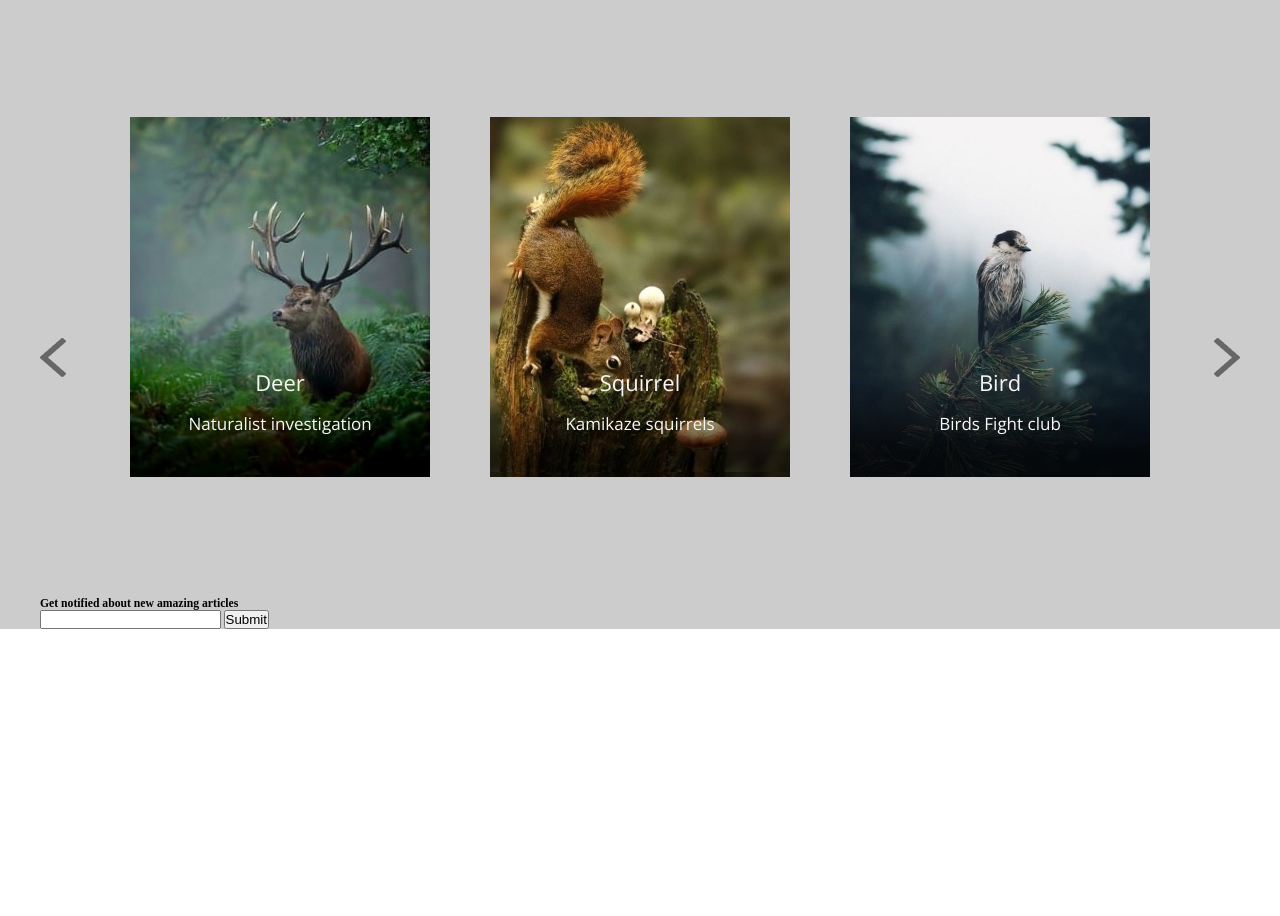
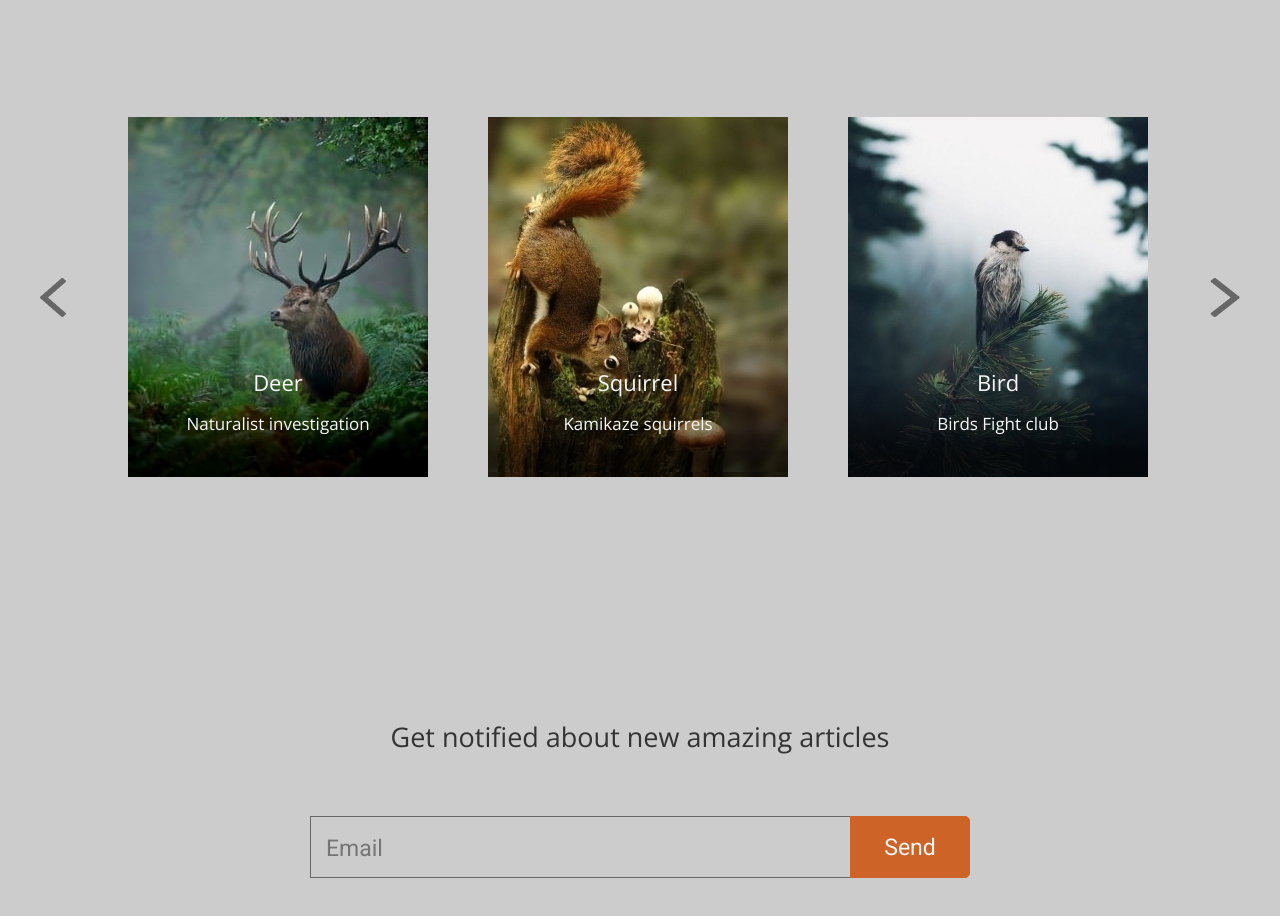
Before and after one commit to umidullo/rs-school, a plain HTML site: page wildlife/index.html in a window 1280 px wide. Shown: the part 1030-1946 px from the top of the page. Before the commit the page ends 1659 px from the top, so only its background shows below. Drawn offline with nearby package versions, Linux system fonts and the light colour scheme.

Commit message:
feat: finish main page

```diff
--- a/wildlife/assets/sass/_main.scss
+++ b/wildlife/assets/sass/_main.scss
@@ -20,6 +20,7 @@ main {
   display: flex;
   align-items: center;
   justify-content: space-between;
+  padding-bottom: 24rem;
 }
 
 .deer {
@@ -40,7 +41,6 @@ main {
   justify-content: space-between;
   width: 100%;
   max-width: 102rem;
-  padding-bottom: 12rem;
 }
 
 .slider__img {
@@ -51,8 +51,12 @@ main {
   flex-direction: column;
 }
 
-.arrow_right {
-  transform: rotate(180deg);
+.arrow {
+  &:hover {
+    cursor: pointer;
+    transform: scale(1.1);
+    transition: all 0.4s;
+  }
 }
 
 .h-4-light {
@@ -65,3 +69,57 @@ main {
   @include small-light();
   text-align: center;
 }
+
+.form {
+  display: flex;
+  align-items: center;
+  flex-direction: column;
+  padding-bottom: 24rem;
+}
+
+.form__heading {
+  @include h-3-dark;
+  margin-bottom: 5.9rem;
+}
+
+.form__form {
+  display: flex;
+  align-items: center;
+}
+
+.form__email {
+  height: 6.2rem;
+  width: 54rem;
+  background-color: #ccc;
+  @include regular-UI();
+  border: 1px solid #666;
+  border-right: 0px;
+  padding-left: 1.5rem;
+  padding-top: 2px;
+}
+
+.form__submit {
+  height: 6.2rem;
+  width: 12rem;
+  background: $orange-main;
+  border: 1px solid $orange-main;
+  border-radius: 0px 5px 5px 0px;
+  cursor: pointer;
+
+  @include regular-UI();
+
+  &:hover {
+    background: $orange-light;
+    border: 1px solid $orange-light;
+  }
+
+  &:active {
+    background: $orange-dark;
+    border: 1px solid $orange-dark;
+    outline: none;
+  }
+
+  &:focus {
+    outline: none;
+  }
+}
--- a/wildlife/assets/sass/_mixin.scss
+++ b/wildlife/assets/sass/_mixin.scss
@@ -77,7 +77,6 @@
   @include roboto();
   font-size: 2.3rem;
   line-height: 2.7rem;
-  text-align: center;
 
   color: $font-light;
 }
--- a/wildlife/index.html
+++ b/wildlife/index.html
@@ -66,17 +66,13 @@
             </div>
           </div>
 
-          <img
-            class="arrow arrow_right"
-            src="assets/arrow.png"
-            alt="arrow right"
-          />
+          <img class="arrow" src="assets/arrow_right.png" alt="arrow right" />
         </div>
         <div class="form">
           <h3 class="form__heading">Get notified about new amazing articles</h3>
-          <form action="URL">
-            <input type="email" />
-            <input type="submit" />
+          <form class="form__form" action="URL">
+            <input class="form__email" type="email" placeholder="Email" />
+            <input class="form__submit" type="submit" value="Send" />
           </form>
         </div>
       </div>
```
Also changed, not shown: wildlife/assets/arrow_right.png (added), wildlife/style.css, 1 other file.
